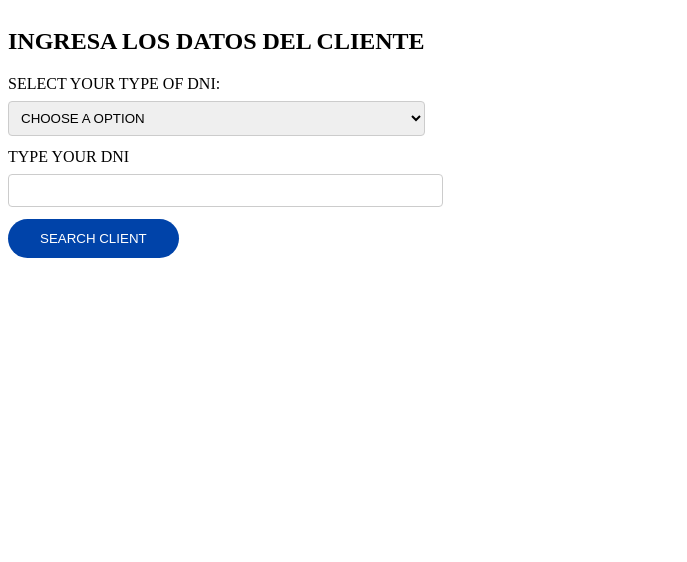
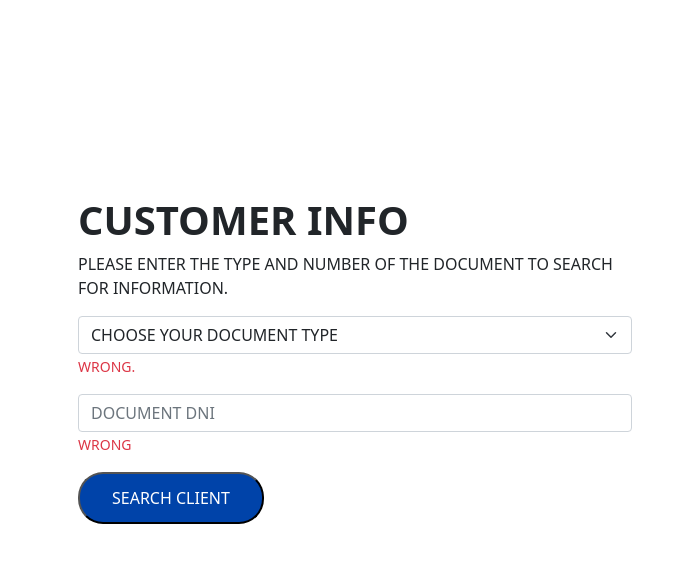
Before and after one commit to WolfangHerrera/ANGULAR-NTTDATA-CLIENT, an Angular app: page / in a window 1280 px wide. Shown: the top 562 px of the page, without its empty margins (0-687 px from the left). Built offline with nearby package versions, Linux system fonts and the light colour scheme.

Commit message:
refactor dashboard component layout and styles for improved user experience

```diff
--- a/src/app/core/dashboard/dashboard.component.html
+++ b/src/app/core/dashboard/dashboard.component.html
@@ -1,25 +1,29 @@
-<div class="container content">
-    <div class="row d-flex">
-        <div class="col-12">
-            <h2>INGRESA LOS DATOS DEL CLIENTE</h2>
+<div class="container">
+    <div class="row justify-content-center align-items-center" style="height: 90vh;">
+        <div class="col-12 col-md-6 px-2 m-0">
+            <h1 class="fw-bolder">CUSTOMER INFO</h1>
+            <p>PLEASE ENTER THE TYPE AND NUMBER OF THE DOCUMENT TO SEARCH FOR INFORMATION.</p>
 
-            <!-- Dropdown -->
-            <div class="">
-                <label for="dropdown">SELECT YOUR TYPE OF DNI:</label>
-                <select id="dropdown" [(ngModel)]="selectedOption">
-                  <option value="" disabled>CHOOSE A OPTION</option>
-                  <option *ngFor="let option of dropdownOptions" [value]="option">{{ option }}</option>
+            <!-- Document Type Selector -->
+            <div class="mb-3 p-0">
+                <select id="dropdown" [(ngModel)]="selectedOption" class="form-select" aria-describedby="dropdownHelp">
+                    <option value="" disabled>CHOOSE YOUR DOCUMENT TYPE</option>
+                    <option *ngFor="let option of dropdownOptions" [value]="option">{{ option }}</option>
                 </select>
+                <small id="dropdownHelp" class="text-danger">WRONG.</small>
             </div>
 
-            <!-- Input -->
-            <div class="">
-                <label for="input">TYPE YOUR DNI</label>
-                <input id="input" type="number" [(ngModel)]="dni">
+            <!-- DNI Input -->
+            <div class="mb-3">
+                <input id="input" type="text" [(ngModel)]="dni" class="form-control" placeholder="DOCUMENT DNI" aria-describedby="dniHelp">
+                <small id="dniHelp" class="text-danger">WRONG</small>
             </div>
 
-            <!-- Button -->
+            <!-- Search Button -->
             <button class="button" (click)="onButtonClick()">SEARCH CLIENT</button>
+        </div>
+        <div class="col-12 col-md-6 px-2 m-0">
+            <!-- Puedes agregar más contenido aquí si es necesario -->
         </div>
     </div>
 </div>
--- a/src/app/core/dashboard/dashboard.component.scss
+++ b/src/app/core/dashboard/dashboard.component.scss
@@ -1,9 +1,3 @@
-.content {
-    display: flex;
-    margin: 0 ;
-    padding: 0 0px;
-    width: 1144px;
-}
 
 .button{
     width: Fill (320px)px;
@@ -15,41 +9,3 @@
     background-color: #0043A9;
     color: white;
 }
-
-/* src/app/formulario/formulario.component.css */
-.formulario-container {
-    max-width: 400px;
-    margin: 0 auto;
-    padding: 20px;
-    border: 1px solid #ccc;
-    border-radius: 8px;
-    background-color: #f9f9f9;
-  }
-
-  label {
-    display: block;
-    margin-bottom: 8px;
-  }
-
-  select,
-  input {
-    width: 100%;
-    padding: 8px;
-    margin-bottom: 12px;
-    border: 1px solid #ccc;
-    border-radius: 4px;
-  }
-
-  button {
-    padding: 10px 15px;
-    background-color: #007bff;
-    color: white;
-    border: none;
-    border-radius: 4px;
-    cursor: pointer;
-  }
-
-  button:disabled {
-    background-color: #ccc;
-    cursor: not-allowed;
-  }
--- a/src/index.html
+++ b/src/index.html
@@ -6,8 +6,13 @@
   <base href="/">
   <meta name="viewport" content="width=device-width, initial-scale=1">
   <link rel="icon" type="image/x-icon" href="favicon.ico">
-  <script src="https://cdn.jsdelivr.net/npm/@popperjs/core@2.9.2/dist/umd/popper.min.js" integrity="sha384-IQsoLXl5PILFhosVNubq5LC7Qb9DXgDA9i+tQ8Zj3iwWAwPtgFTxbJ8NT4GN1R8p" crossorigin="anonymous"></script>
-  <script src="https://cdn.jsdelivr.net/npm/bootstrap@5.0.2/dist/js/bootstrap.min.js" integrity="sha384-cVKIPhGWiC2Al4u+LWgxfKTRIcfu0JTxR+EQDz/bgldoEyl4H0zUF0QKbrJ0EcQF" crossorigin="anonymous"></script>
+  <link href="https://cdn.jsdelivr.net/npm/bootstrap@5.0.2/dist/css/bootstrap.min.css" rel="stylesheet"
+  integrity="sha384-EVSTQN3/azprG1Anm3QDgpJLIm9Nao0Yz1ztcQTwFspd3yD65VohhpuuCOmLASjC" crossorigin="anonymous">
+<script src="https://cdn.jsdelivr.net/npm/bootstrap@5.0.2/dist/js/bootstrap.bundle.min.js"
+  integrity="sha384-MrcW6ZMFYlzcLA8Nl+NtUVF0sA7MsXsP1UyJoMp4YLEuNSfAP+JcXn/tWtIaxVXM"
+  crossorigin="anonymous"></script>
+<script src="https://kit.fontawesome.com/84105770a0.js" crossorigin="anonymous"></script>
+<script src="https://cdn.jsdelivr.net/npm/sweetalert2@11"></script>
 </head>
 <body>
   <app-root></app-root>
```
